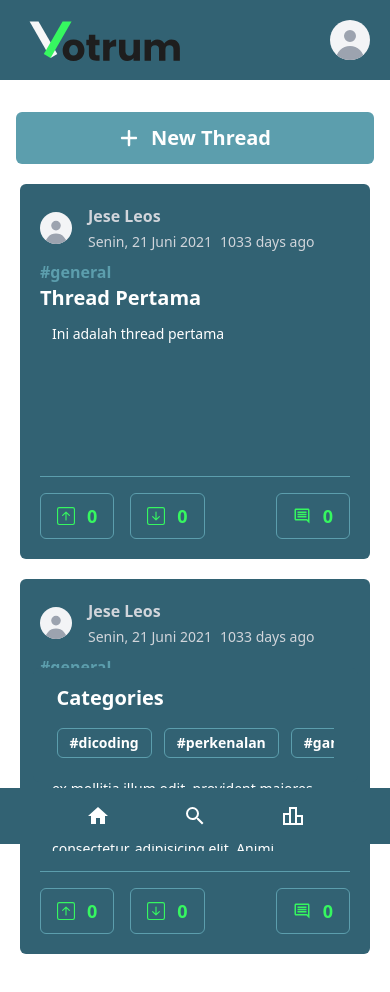
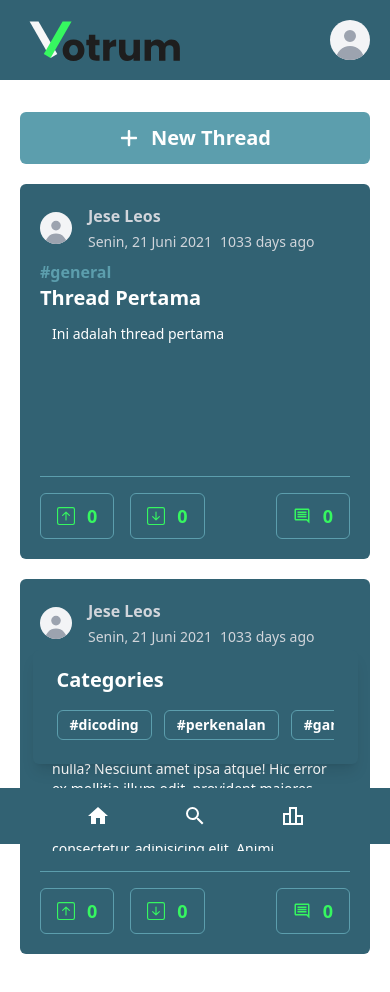
Before and after one commit to MSeptianJ/vote-forum, a React (Vite) app: page / in a window 390 px wide. Shown: the top 992 px of the page. Built offline with nearby package versions, Linux system fonts and the light colour scheme; a web font is replaced by a local one.

Commit message:
Fix Style

```diff
--- a/src/App.jsx
+++ b/src/App.jsx
@@ -12,11 +12,7 @@ function App() {
         <Outlet />
       </div>
 
-      <div className="absolute bottom-44 w-full md:hidden">
-        <div className=" relative flex w-full justify-center">
-          <CategoryBox />
-        </div>
-      </div>
+      <CategoryBox />
 
       <BottomBar />
     </div>
--- a/src/components/BottomBar.jsx
+++ b/src/components/BottomBar.jsx
@@ -12,7 +12,7 @@ const BottomBar = () => {
   const location = useLocation();
 
   return (
-    <div className=" absolute bottom-0 m-auto w-full bg-primary text-white md:hidden">
+    <div className=" sticky bottom-0 m-auto w-full bg-primary text-white md:hidden">
       <div className=" m-auto grid w-3/4 grid-cols-3 justify-center justify-items-center">
         <Link to={"/"} className="w-full">
           <BtnPrimary
--- a/src/components/CategoryBox.jsx
+++ b/src/components/CategoryBox.jsx
@@ -2,7 +2,7 @@ import BtnPrimary from "./BtnPrimary";
 
 const CategoryBox = () => {
   return (
-    <div className=" absolute top-0 m-auto w-10/12 rounded-md bg-primary p-4 px-6 text-white">
+    <div className=" sticky bottom-20 m-auto w-10/12 rounded-md bg-primary p-4 px-6 text-white shadow-lg md:hidden">
       <h3 className=" mb-2 text-xl font-bold">Categories</h3>
       <div className=" flex gap-3 overflow-x-auto py-2">
         <BtnPrimary
--- a/src/pages/home/components/HomeTopBar.jsx
+++ b/src/pages/home/components/HomeTopBar.jsx
@@ -3,7 +3,7 @@ import { IconPlus } from "../../../libs/icons";
 
 const HomeTopBar = () => {
   return (
-    <div className="md flex w-full gap-5 px-4 text-white">
+    <div className="md flex w-full gap-5 px-5 text-white">
       <div className=" m-auto hidden w-10/12 rounded-md bg-primary p-4 px-6 text-white md:block">
         <h3 className=" mb-2 text-xl font-bold">Categories</h3>
         <div className=" flex gap-3 overflow-x-auto">
```
